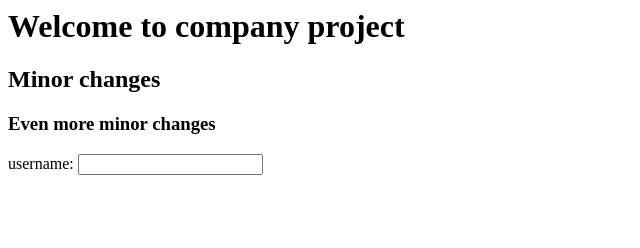
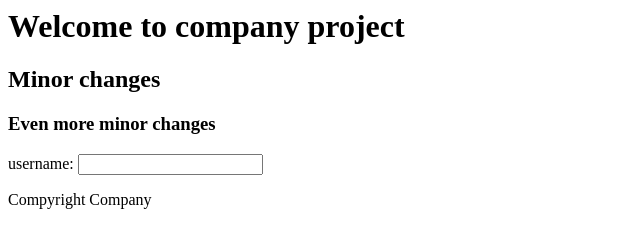
Before and after one commit to Noxirus/GitDemoFromGit, a plain HTML site: page Index.html in a window 1280 px wide. Shown: the whole page, without its empty margins (0-640 px from the left). Drawn offline with Linux system fonts and the light colour scheme.

Commit message:
Added header and footer

```diff
--- a/Index.html
+++ b/Index.html
@@ -1,5 +1,6 @@
 <html>
 <head>
+  <title> Company stuff</title>
 <body>
 <h1> Welcome to company project </h1>
 <h2>Minor changes </h2>
@@ -8,6 +9,7 @@
 <form>
 username: <input name="Username"/><br/>
 </form>
+ <footer>Compyright Company</footer>
 </head>
 </body>
 </html>
```
